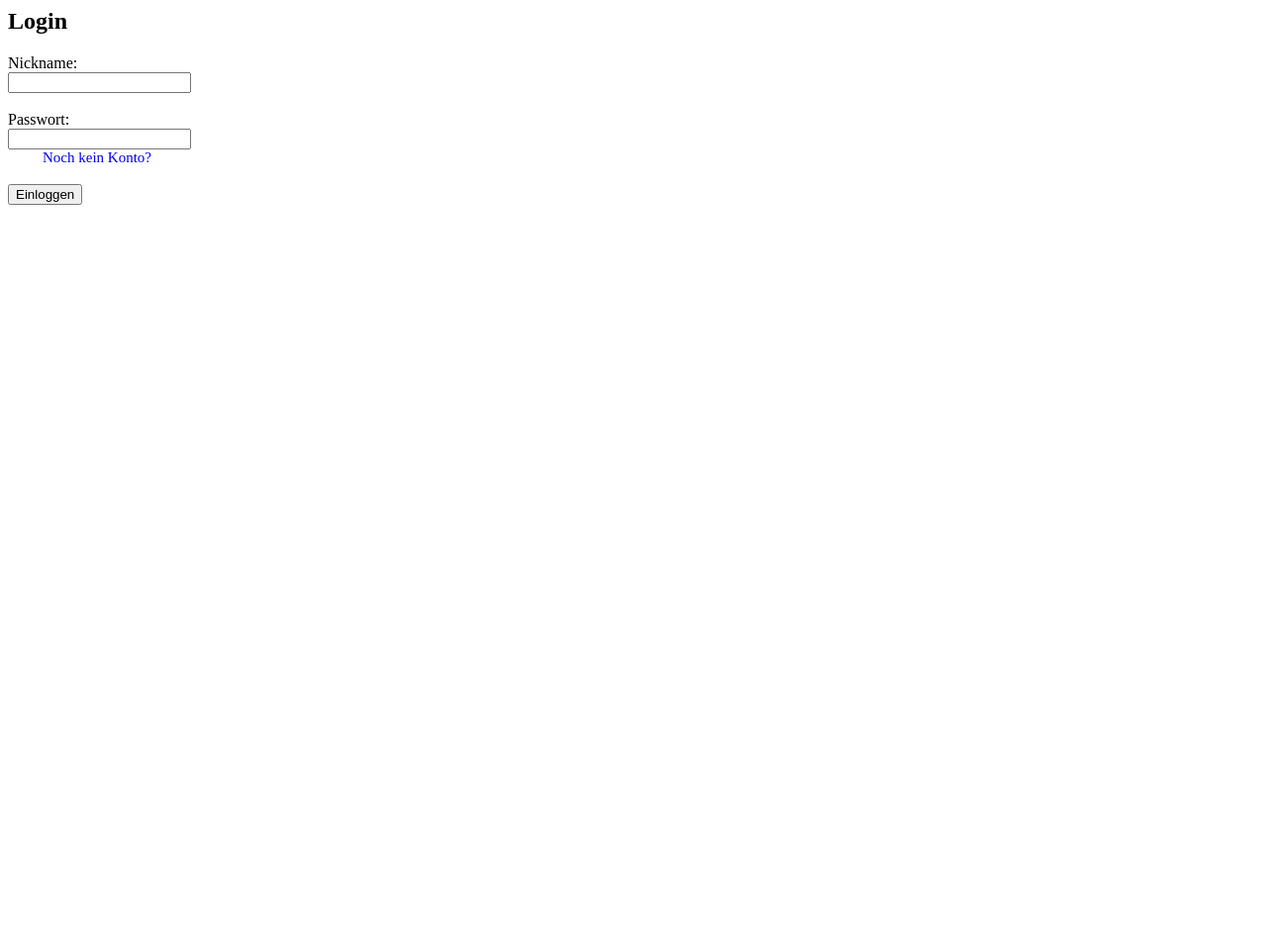
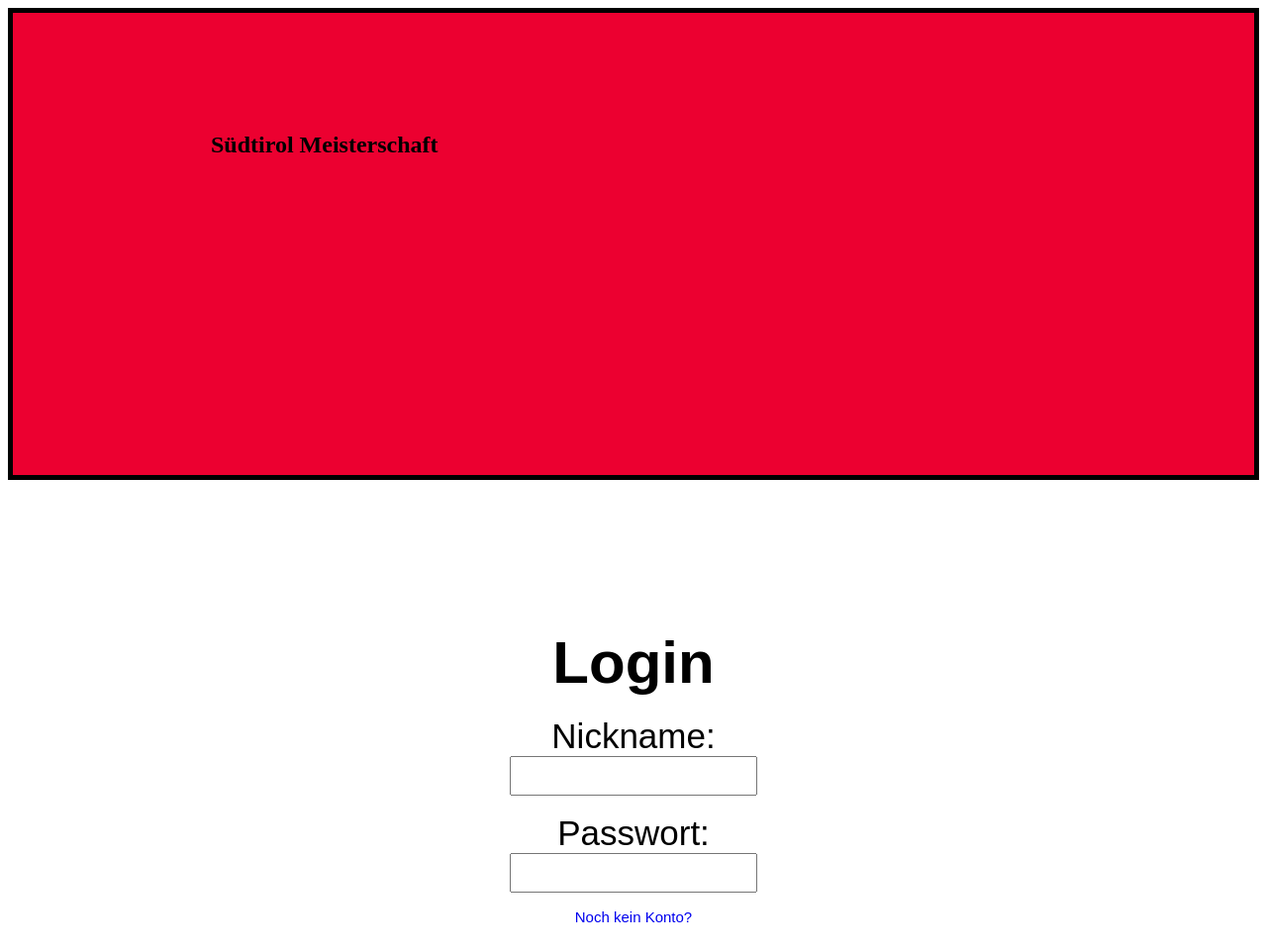
Before and after one commit to armin-gross/tippSpiel, a PHP site: page /login.php in a window 1280 px wide. Shown: the whole page at 99% size. Before the commit the page ends 207 px from the top, so only its background shows below. Run offline with PHP 8.4, Linux system fonts and the light colour scheme.

Commit message:
Login Layout erstellt

```diff
--- a/login.php
+++ b/login.php
@@ -2,22 +2,37 @@
 require_once('datenbank.php');
   ?>
 
+<div class="topbox">
+<h2>Südtirol Meisterschaft</h2>
+</div>
+<div class="loginbox">
   <link rel="stylesheet" href="style.css">
 
-  <h2>Login</h2>
+
+
+  <h2 class="login_titel">Login</h2>
 
   <form action="" method="post">
 
-  <label for="lbl_nickname">Nickname:</label><br>
-  <input type="text" id="nickname" name="nickname"><br><br>
+  <label class="insiteloginbox" for="lbl_nickname">Nickname:</label><br>
+  <input class="inputbox" type="text" id="nickname" name="nickname"><br><br>
 
-  <label for="lbl_vorname">Passwort:</label><br>
-  <input type="password" id="password" name="password"><br>
+  <label class="insiteloginbox" for="lbl_vorname">Passwort:</label><br>
+  <input class="inputbox" type="password" id="password" name="password"><br>
+</div>
+<div class="link">
+
 
   <a href="registrieren.php">Noch kein Konto?</a><br><br>
+  </div>
 
-  <button type="submit" name="login" id="login">Einloggen</button>
+
+
+      <button class="button" type="submit" name="login" id="login">Einloggen</button>
   </form>
+
+
+
 
   <?php
 
--- a/style.css
+++ b/style.css
@@ -1,5 +1,94 @@
+
+/*wie die Links aussehen*/
 a{
-  text-decoration: none;
+  text-decoration: inherit;
   font-size: 15px;
-  margin-left: 35px;
+
 }
+a:hover{
+  font-size: 25px;
+  text-decoration: underline;
+  color: #ec0030;
+
+}
+a:active{
+  color: blue;
+
+}
+
+/*obereBox*/
+.topbox{
+  border: 5px solid black;
+  padding-top: 100px;
+  padding-bottom: 300px;
+  padding-left: 200px;
+  padding-right: 100px;
+  margin-bottom: 150px;
+  background-color: #ec0030;
+}
+
+/*Box wo login/registrierung ist */
+.loginbox{
+  text-align: center;
+}
+/*Titel login/registrierung*/
+.login_titel{
+  /*margin-right: 110px;*/
+  font-family: fantasy;
+  font-size: 60px;
+  margin-bottom: 20px;
+}
+
+.insiteloginbox{
+  text-align: center;
+  font-size: 35px;
+  font-family: fantasy;
+
+}
+
+.link{
+  text-align: center;
+  font-family: fantasy;
+  color: blue;
+
+
+
+}
+
+.inputbox{
+  height: 40px;
+  width: 250px;
+
+}
+
+
+
+button:hover{
+background: white;
+color: #ec0030;
+border: 2px solid black;
+
+
+}
+
+
+.button {
+  text-align: center;
+  font-size: 34px;
+  font-family: fantasy;
+  border: none;
+  color: white;
+  background-color: #ec0030;
+  height: 50px;
+  width: 180px;
+  margin: 0;
+  position: absolute;
+
+  top: 990px;
+  left: 50%;
+  -ms-transform: translate(-50%, -50%);
+  transform: translate(-50%, -50%);
+
+
+
+}
--- a/tippspiel.php
+++ b/tippspiel.php
@@ -12,7 +12,6 @@ if(!isset($_SESSION["nickname"])){
     <title></title>
   </head>
   <body>
-    <h1>du existierst</h1>
     <a href="logout.php">Abmelden</a><br><br>
     <a href="kontoLoeschen.php">Konto Löschen</a>
   </body>
```
